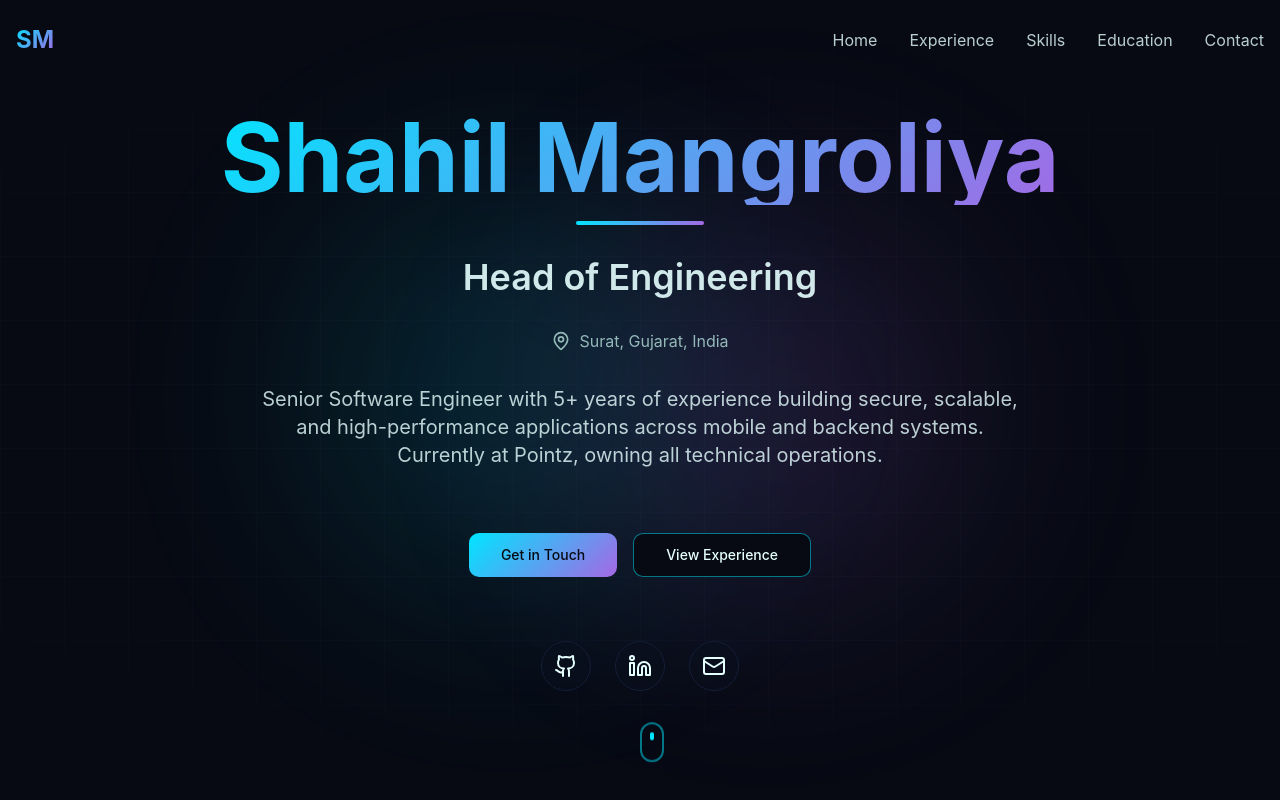
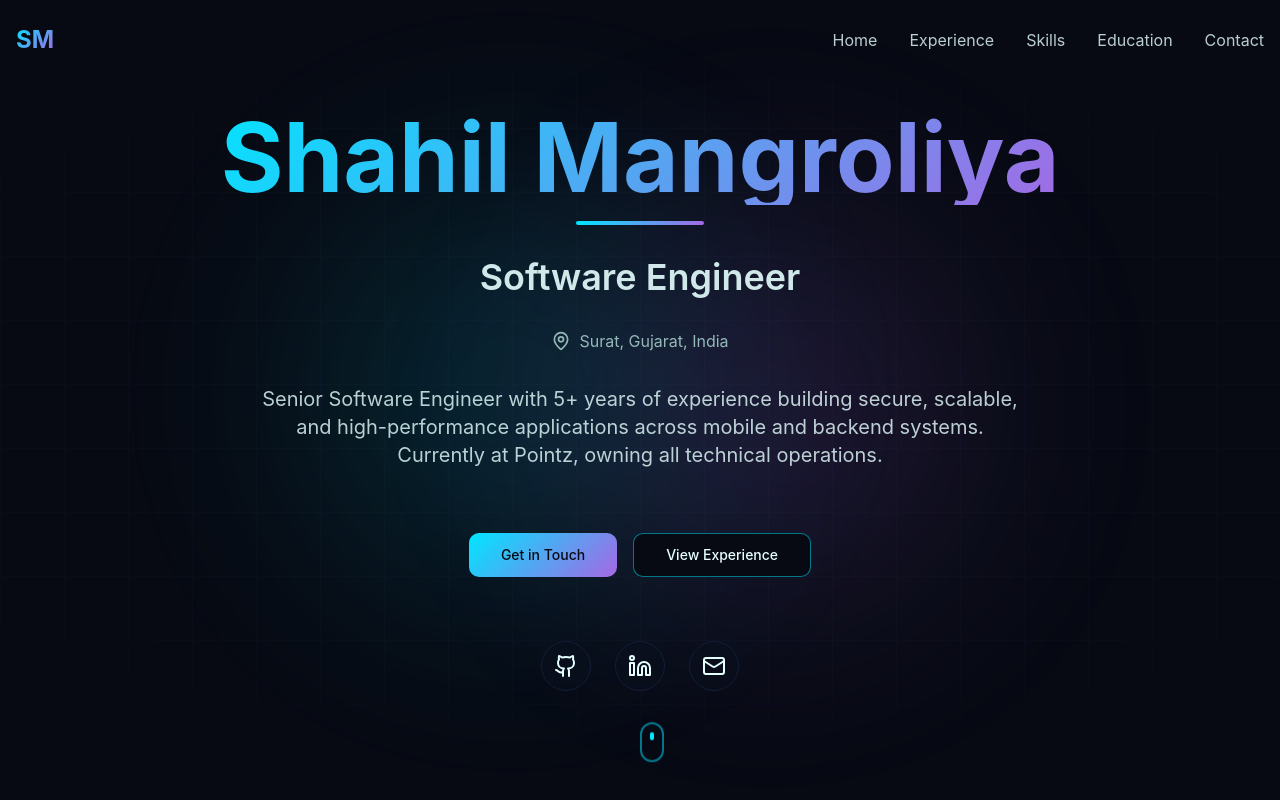
Before and after one commit to ShahilMangroliya/shahilmangroliya.github.io, a React (Vite) app: page / in a window 1280 px wide. Shown: the top 800 px of the page. Built offline with nearby package versions, Linux system fonts and the light colour scheme; the HTML template or start-up script is replaced by a standard one.

Commit message:
Update Hero component title from "Head of Engineering" to "Software Engineer"

```diff
--- a/src/components/Hero.tsx
+++ b/src/components/Hero.tsx
@@ -23,7 +23,7 @@ const Hero = () => {
 
           {/* Title */}
           <h2 className="text-2xl md:text-4xl font-semibold text-foreground/90 animate-fade-in" style={{ animationDelay: "0.2s" }}>
-            Head of Engineering
+            Software Engineer
           </h2>
 
           {/* Location */}
```
